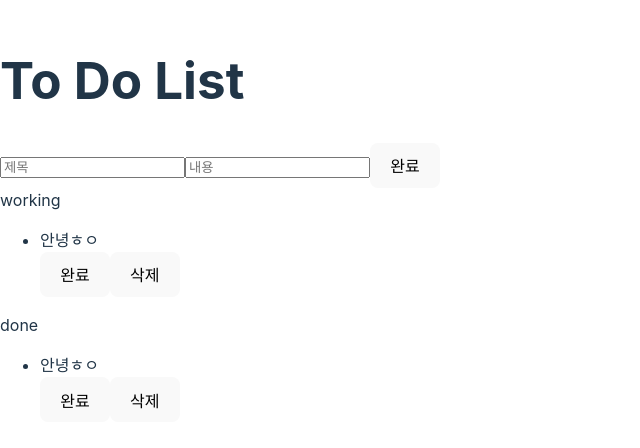
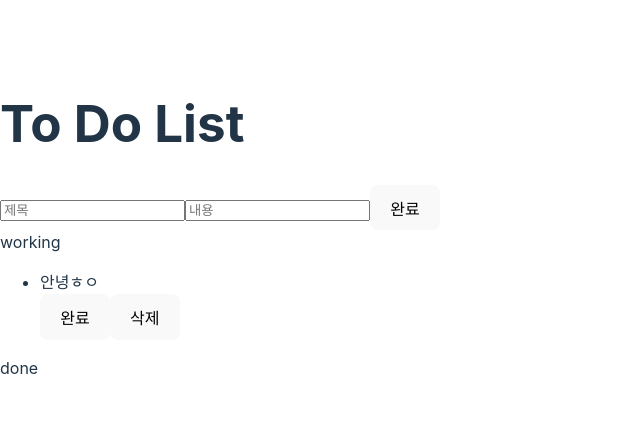
Before and after one commit to MiMing-00/Sparta_standard, a React (Vite) app: page / in a window 1280 px wide. Shown: the part 172-620 px from the top of the page, without its empty margins (0-640 px from the left). Built offline with nearby package versions, Linux system fonts and the light colour scheme.

Commit message:
첫번째 과제 수행

```diff
--- a/component/ToDoItem.jsx
+++ b/component/ToDoItem.jsx
@@ -1,6 +1,18 @@
 import React from "react";
 
-const ToDoItem = ({ todo }) => {
+const ToDoItem = ({ todo, setToDoLists }) => {
+  const deleteToDo = () => {
+    setToDoLists((prev) => prev.filter((item) => item.id !== todo.id));
+  };
+
+  const toggleToDo = () => {
+    setToDoLists((prev) =>
+      prev.map((item) =>
+        item.id === todo.id ? { ...item, isDone: !item.isDone } : item
+      )
+    );
+  };
+
   return (
     <>
       <div>
@@ -8,8 +20,8 @@ const ToDoItem = ({ todo }) => {
         {todo.content}
       </div>
       <div>
-        <button>완료</button>
-        <button>삭제</button>
+        <button onClick={toggleToDo}>{todo.isDone ? "취소" : "완료"}</button>
+        <button onClick={deleteToDo}>삭제</button>
       </div>
     </>
   );
--- a/component/ToDoList.jsx
+++ b/component/ToDoList.jsx
@@ -1,14 +1,14 @@
 import React from "react";
 import ToDoItem from "./ToDoItem";
 
-function ToDoList({ title, toDoLists }) {
+function ToDoList({ title, toDoLists, setToDoLists }) {
   return (
     <>
       {title}
       <ul>
         {toDoLists.map((todo) => (
           <li key={todo.id}>
-            <ToDoItem todo={todo} />
+            <ToDoItem todo={todo} setToDoLists={setToDoLists} />
           </li>
         ))}
       </ul>
--- a/component/ToDoListContain.jsx
+++ b/component/ToDoListContain.jsx
@@ -10,8 +10,16 @@ function ToDoListContain() {
   return (
     <div>
       <FormTodoList setToDoLists={setToDoLists} />
-      <ToDoList title="working" toDoLists={toDoLists} />
-      <ToDoList title="done" toDoLists={toDoLists} />
+      <ToDoList
+        title="working"
+        toDoLists={toDoLists.filter((item) => !item.isDone)}
+        setToDoLists={setToDoLists}
+      />
+      <ToDoList
+        title="done"
+        toDoLists={toDoLists.filter((item) => item.isDone)}
+        setToDoLists={setToDoLists}
+      />
     </div>
   );
 }
```
